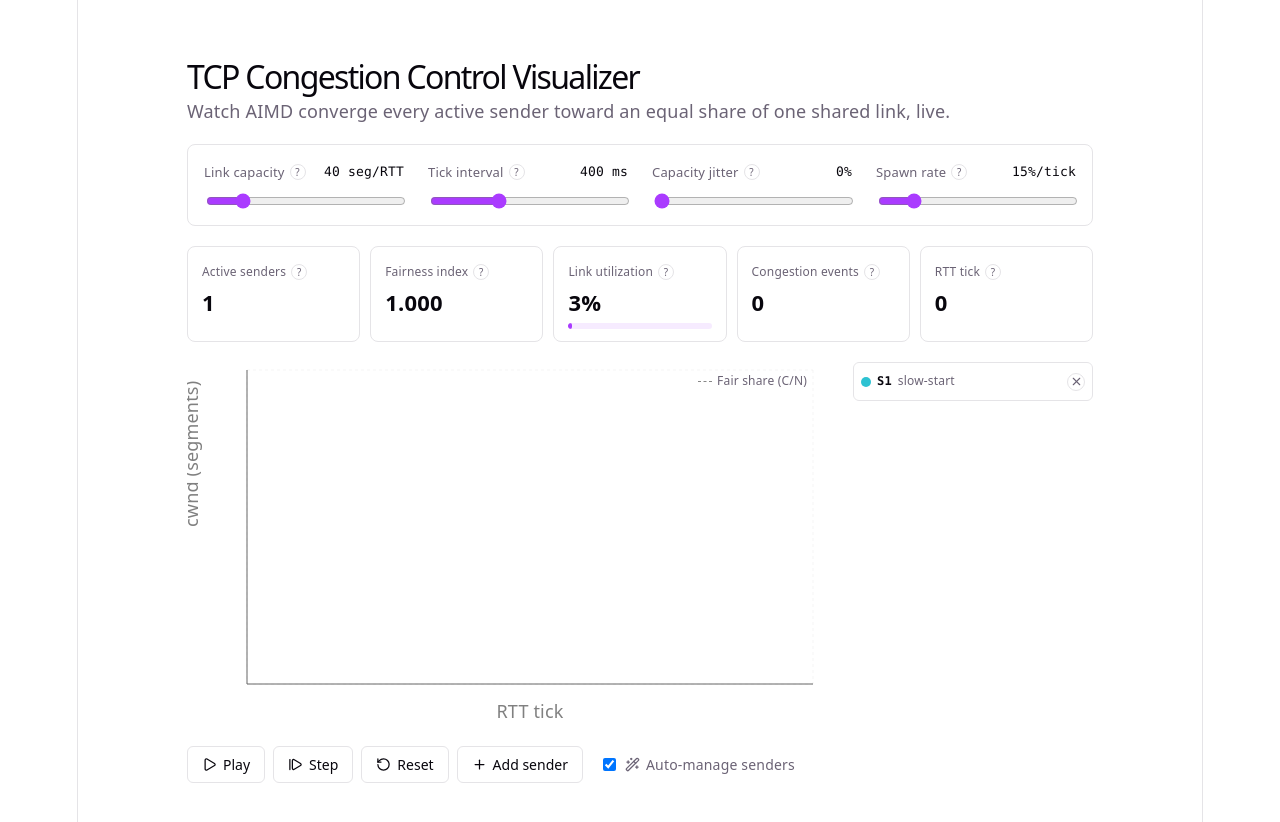
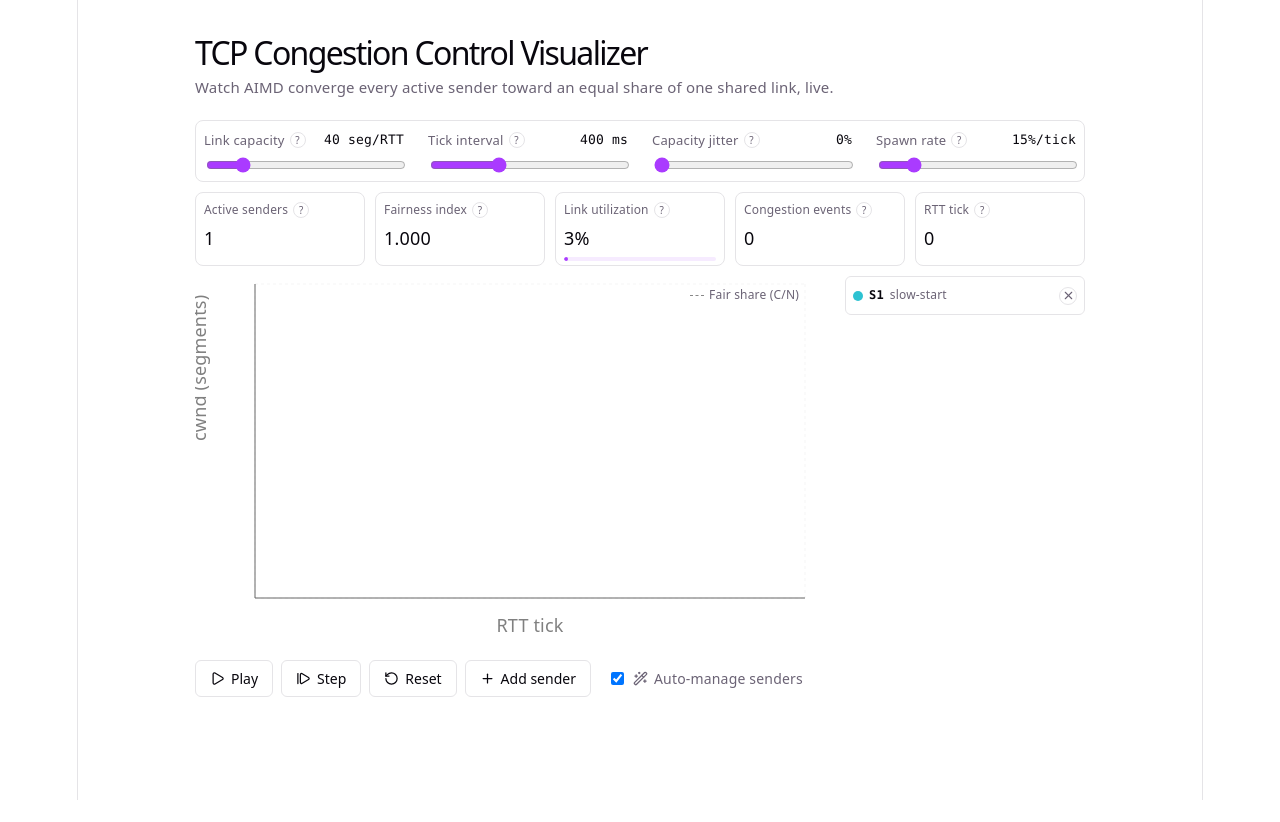
Before and after one commit to mankesh016/tcp-congestion-visualizer, a React (Vite) app: page / in a window 1280 px wide. Shown: the top 822 px of the page. After the commit the page ends 800 px from the top, so only its background shows below. Built offline with nearby package versions, Linux system fonts and the light colour scheme.

Commit message:
feat: refine styles in App.css for improved layout and readability

```diff
--- a/src/App.css
+++ b/src/App.css
@@ -1,7 +1,7 @@
 .app {
   max-width: 960px;
   margin: 0 auto;
-  padding: 32px 16px 64px;
+  padding: 8px 16px 32px;
   text-align: left;
 }
 
@@ -12,7 +12,7 @@
 
 .subtitle {
   color: var(--text);
-  font-size: 18px;
+  font-size: 15px;
   margin-bottom: 20px;
 }
 
@@ -112,9 +112,9 @@
 .tunables {
   display: flex;
   flex-wrap: wrap;
-  gap: 16px 24px;
-  margin-bottom: 20px;
-  padding: 14px 16px;
+  gap: 24px 24px;
+  margin-bottom: 10px;
+  padding: 6px 8px;
   border: 1px solid var(--border);
   border-radius: 8px;
 }
@@ -122,7 +122,7 @@
 .tunable {
   display: flex;
   flex-direction: column;
-  gap: 6px;
+  gap: 2px;
   min-width: 200px;
   flex: 1 1 200px;
 }
@@ -131,7 +131,7 @@
   display: flex;
   justify-content: space-between;
   align-items: center;
-  gap: 8px;
+  gap: 4px;
   font-size: 13px;
   color: var(--text);
 }
@@ -156,13 +156,13 @@
   display: grid;
   grid-template-columns: repeat(auto-fit, minmax(120px, 1fr));
   gap: 10px;
-  margin-bottom: 20px;
+  margin-bottom: 10px;
 }
 
 .stat-tile {
   border: 1px solid var(--border);
   border-radius: 8px;
-  padding: 12px 14px;
+  padding: 4px 8px;
 }
 
 .stat-label {
@@ -171,7 +171,7 @@
   gap: 5px;
   font-size: 12px;
   color: var(--text);
-  margin-bottom: 4px;
+  margin-bottom: 2px;
 }
 
 .help-tip {
@@ -235,15 +235,15 @@
 }
 
 .stat-value {
-  font-size: 22px;
-  font-weight: 600;
+  font-size: 18px;
+  font-weight: 500;
   color: var(--text-h);
 }
 
 .stat-meter-track {
-  margin-top: 8px;
-  height: 6px;
-  border-radius: 3px;
+  margin-top: 6px;
+  height: 4px;
+  border-radius: 2px;
   background: var(--accent-bg);
   overflow: hidden;
 }
```
